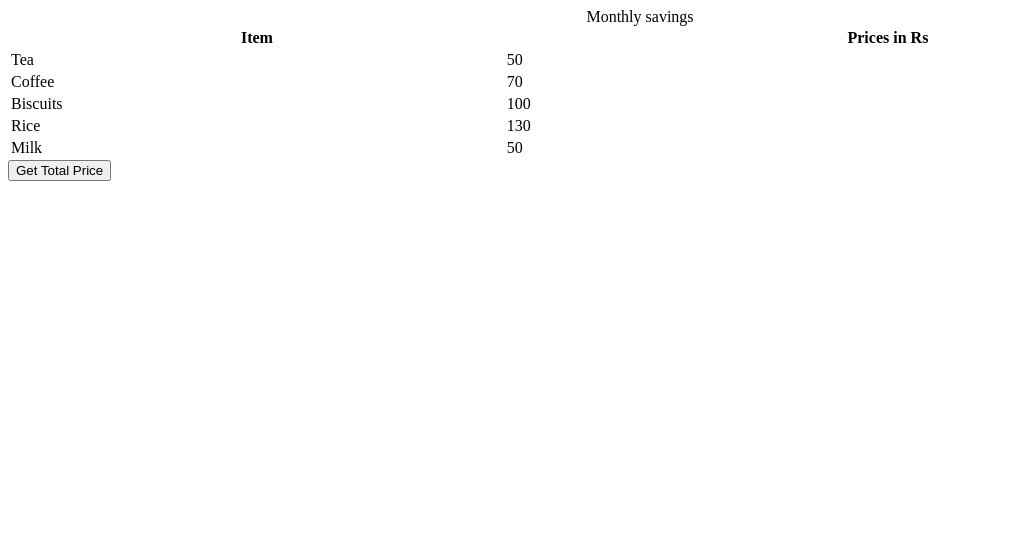
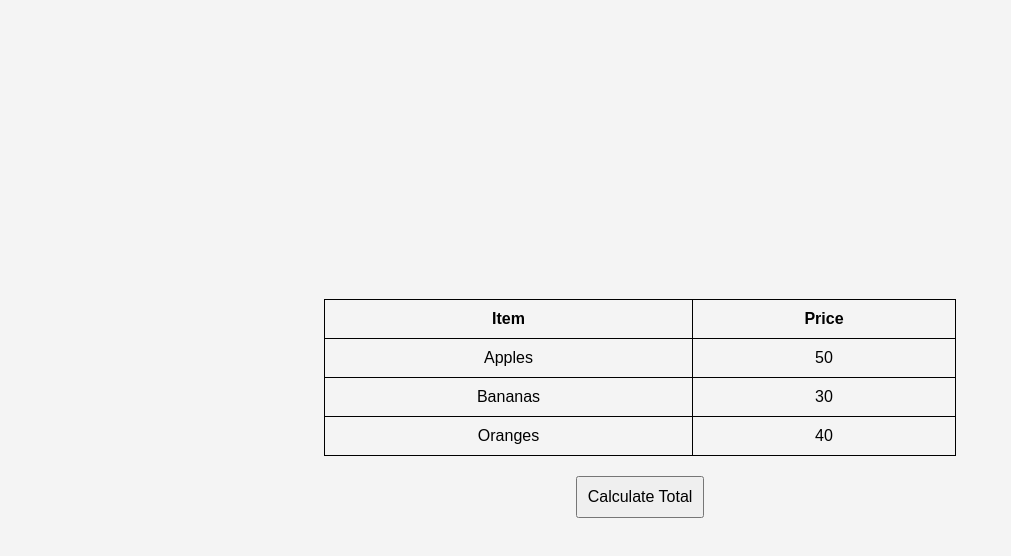
Before and after one commit to acciojob/grofers-checkout-749977, a website: page main.html in a window 1280 px wide. Shown: the whole page, without its empty margins (0-1011 px from the left). Drawn offline with Linux system fonts and the light colour scheme.

Commit message:
created a submission

```diff
--- a/main.html
+++ b/main.html
@@ -1,45 +1,35 @@
 <!DOCTYPE html>
-
-<html>
-
+<html lang="en">
 <head>
+    <meta charset="UTF-8">
+    <meta name="viewport" content="width=device-width, initial-scale=1.0">
+    <title>Grofers Checkout</title>
     <link rel="stylesheet" href="styles.css">
 </head>
-
 <body>
-    <!-- the entire body must be written by student -->
-    <table style="width: 100%">
-    <caption>
-      Monthly savings
-    </caption>
+    <table id="groceryTable">
+        <thead>
             <tr>
                 <th>Item</th>
-      <th>Prices in Rs</th>
+                <th>Price</th>
             </tr>
-    <tr>
-      <td class="item">Tea</td>
-      <td class="price">50</td>
+        </thead>
+        <tbody>
+            <tr class="item">
+                <td>Apples</td>
+                <td class="prices">50</td>
             </tr>
-    <tr>
-      <td class="item">Coffee</td>
-      <td class="price">70</td>
+            <tr class="item">
+                <td>Bananas</td>
+                <td class="prices">30</td>
             </tr>
-    <tr>
-      <td class="item">Biscuits</td>
-      <td class="price">100</td>
+            <tr class="item">
+                <td>Oranges</td>
+                <td class="prices">40</td>
             </tr>
-    <tr>
-      <td class="item">Rice</td>
-      <td class="price">130</td>
-    </tr>
-    <tr>
-      <td class="item">Milk</td>
-      <td class="price">50</td>
-    </tr>
+        </tbody>
     </table>
-    <script type="text/javascript" src="./script.js">
-</script>
-
+    <button id="calculateTotal">Calculate Total</button>
+    <script src="script.js"></script>
 </body>
-
 </html>
--- a/script.js
+++ b/script.js
@@ -1,10 +1,13 @@
-const getSumBtn = document.createElement("button");
-getSumBtn.append("Get Total Price");
-document.body.appendChild(getSumBtn);
+document.getElementById("calculateTotal").addEventListener("click", function() {
+    let prices = document.querySelectorAll(".prices");
+    let total = 0;
+    prices.forEach(price => total += parseFloat(price.textContent));
 
-const getSum = () => {
-//Add your code here
-
-};
-
-getSumBtn.addEventListener("click", getSum);
+    let table = document.getElementById("groceryTable");
+    let newRow = document.createElement("tr");
+    let newCell = document.createElement("td");
+    newCell.setAttribute("colspan", "2");
+    newCell.textContent = "Total Price: " + total;
+    newRow.appendChild(newCell);
+    table.appendChild(newRow);
+});
--- a/styles.css
+++ b/styles.css
@@ -1,2 +1,28 @@
 
-/* Your CSS Code here. */
+body {
+    display: flex;
+    flex-direction: column;
+    align-items: center;
+    justify-content: center;
+    height: 100vh;
+    font-family: Arial, sans-serif;
+    background: #f4f4f4;
+}
+
+table {
+    width: 50%;
+    border-collapse: collapse;
+    margin-bottom: 20px;
+}
+
+th, td {
+    border: 1px solid black;
+    padding: 10px;
+    text-align: center;
+}
+
+button {
+    padding: 10px;
+    font-size: 16px;
+    cursor: pointer;
+}
```
Lines whose indentation alone changed are shown as unchanged.
